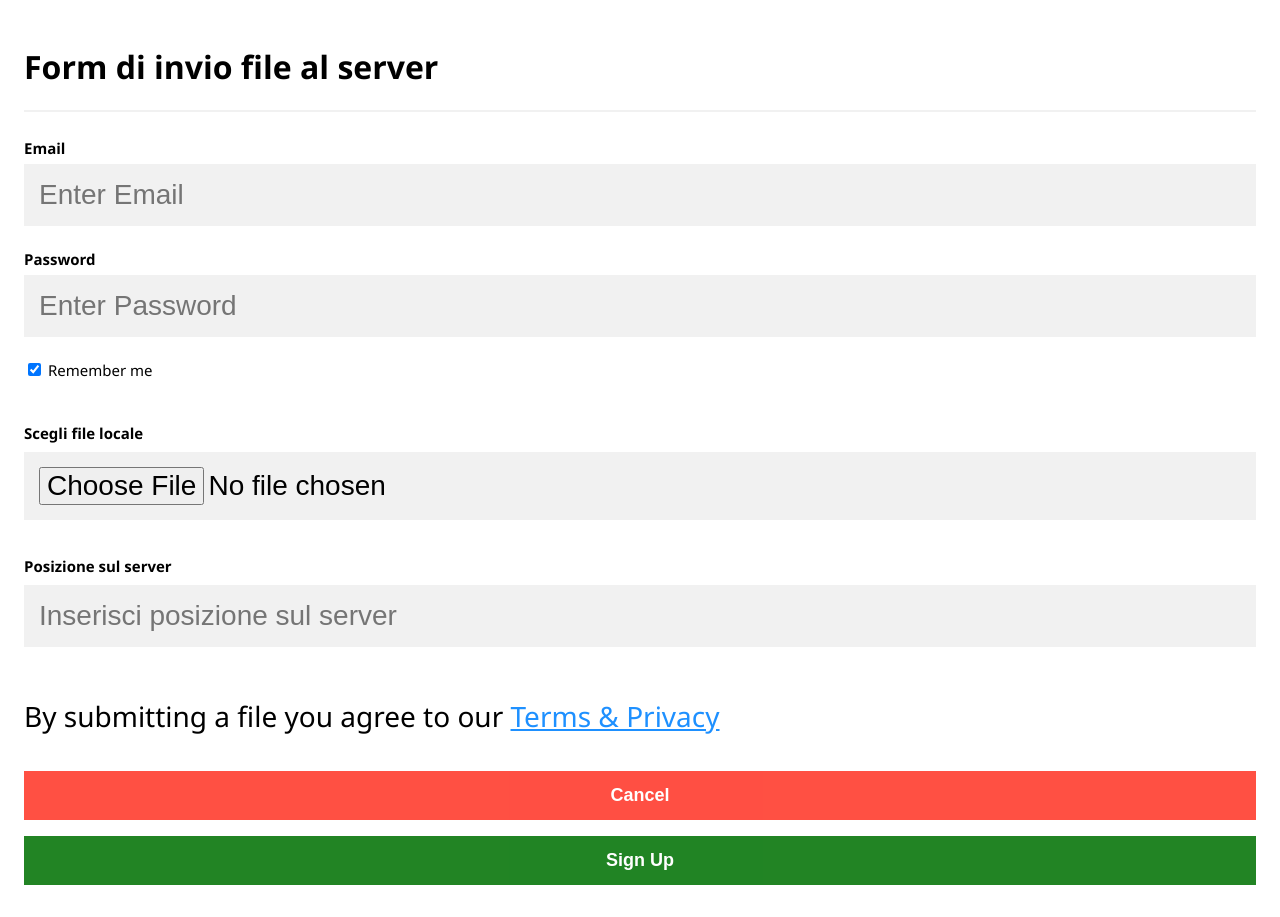
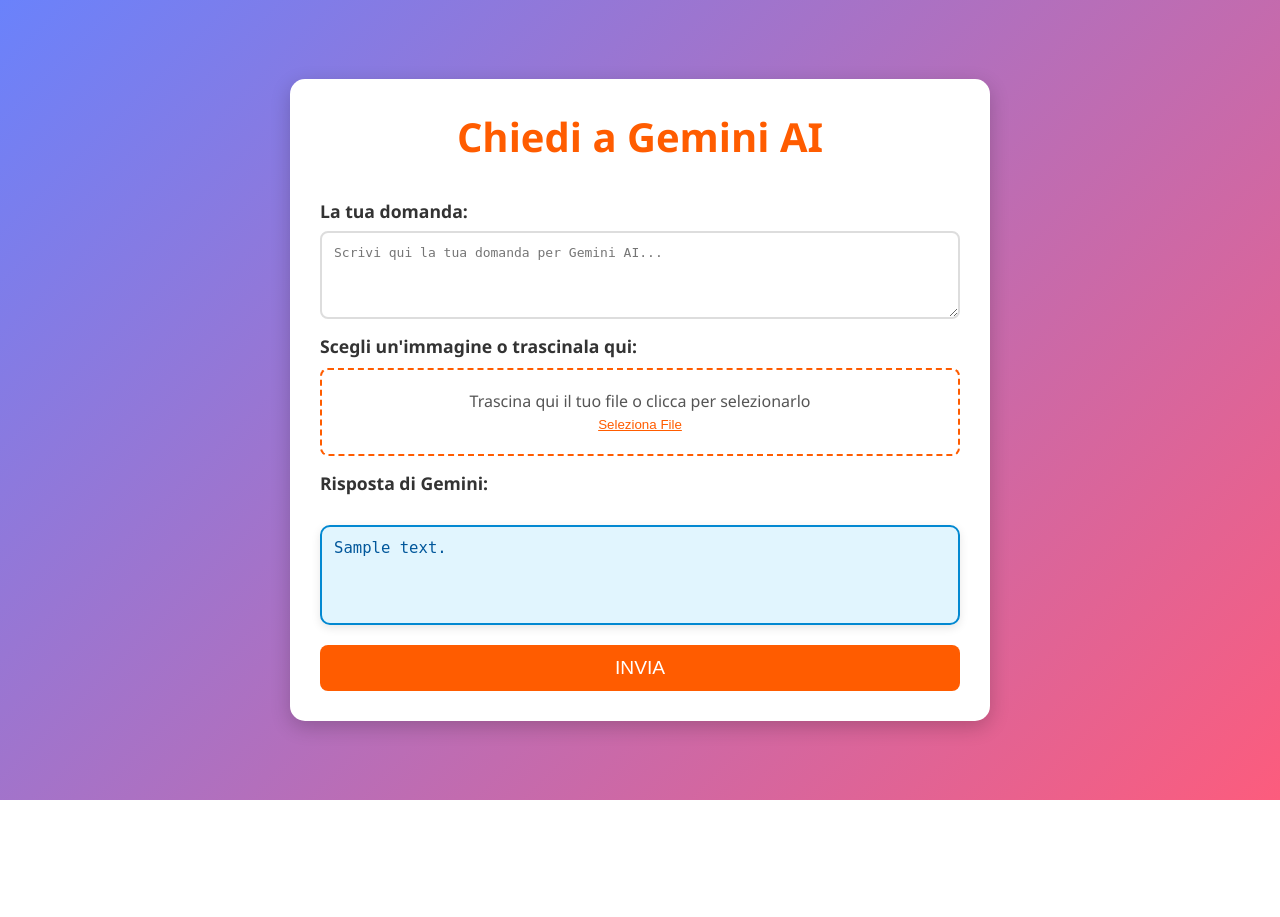
Before and after one commit to leobruss/vscodeproject, a Flask app: template Esercizi/generative_AI/templates/sendfile.html in a window 1280 px wide. After the commit the page ends 800 px from the top, so only its background shows below. Run offline with Flask 3, Linux system fonts and the light colour scheme; the template is opened without the code that fills it: most values are stand-ins (such as "Sample title", 1, 10 or a date in 2020).

Commit message:
Esercizio gemini

```diff
--- a/Esercizi/generative_AI/client.py
+++ b/Esercizi/generative_AI/client.py
@@ -51,7 +51,6 @@
         else:
             print("\nerror: " + response.json()["error"]["message"])
 
-    # Richiesta dati cittadino
     elif iOper == 2:
         sArgomento = input(" Rispondi ad una domanda: ")
 
--- a/Esercizi/generative_AI/server.py
+++ b/Esercizi/generative_AI/server.py
@@ -1,13 +1,35 @@
 from flask import Flask, render_template, request
+from utility_gemini import question_gemini
+import os
 
-api = Flask("__name__")
+api = Flask(__name__)
 
-@api.route('/', methods = ['GET'])
+@api.route('/', methods=['GET'])
 def index():
-    return render_template("sendfile.html")
+    return render_template('sendfile.html')
 
-@api.route('/mansendfile', methods = ['POST'])
-def index():
-    return render_template("sendfile.html")
+@api.route('/mansendfile', methods=['POST'])
+def mansendfile():
+    # Recupera la domanda inviata tramite il form
+    question = request.form.get('question')
 
-api.run(host = "127.0.0.1", port = 8085, ssl_context="adhoc")
+    # Verifica se è presente un file immagine
+    image = request.files.get("image")
+
+    if not image:
+        risposta = question_gemini(question)
+        return render_template("sendfile.html", answer=risposta)
+
+    # Put here some other checks (security, file length etc...)S
+    else:
+
+        file = request.files.get("image")
+        risposta = question_gemini(question, image=file,)
+        question = ""
+        image = ""
+        return render_template("sendfile.html", answer=risposta)
+
+
+
+
+api.run(host="0.0.0.0",port=8085)
--- a/Esercizi/generative_AI/templates/sendfile.html
+++ b/Esercizi/generative_AI/templates/sendfile.html
@@ -1,82 +1,215 @@
 <!DOCTYPE html>
-<html>
+<html lang="it">
 <head>
+    <meta charset="UTF-8">
+    <meta name="viewport" content="width=device-width, initial-scale=1.0">
+    <title>Chiedi a Gemini AI</title>
     <style>
-        body{
+        /* Reset del margin e padding */
+        * {
+            margin: 0;
+            padding: 0;
+            box-sizing: border-box;
+        }
+
+        body {
             font-family: 'Segoe UI', Tahoma, Geneva, Verdana, sans-serif;
+            background: linear-gradient(135deg, #6a82fb 0%, #fc5c7d 100%);
+            min-height: 100vh;
+            display: flex;
+            justify-content: center;
+            align-items: center;
+            color: #fff;
         }
-        * {box-sizing: border-box}
-        input[type=text], input[type=password],input[type=file] {
+
+        .container {
+            background-color: #ffffff;
+            padding: 30px;
+            border-radius: 15px;
+            box-shadow: 0 6px 20px rgba(0, 0, 0, 0.2);
+            max-width: 700px;
             width: 100%;
-        font-size: 28px;
-        padding: 15px;
-        margin: 5px 0 22px 0;
-        display: inline-block;
+            animation: fadeIn 1s ease-in-out;
+        }
+
+        h1 {
+            text-align: center;
+            color: #ff5c00;
+            font-size: 2.5em;
+            margin-bottom: 20px;
+        }
+
+        form {
+            display: flex;
+            flex-direction: column;
+        }
+
+        label {
+            font-weight: bold;
+            color: #333;
+            margin-top: 15px;
+            font-size: 1.1em;
+        }
+
+        textarea {
+            padding: 12px;
+            margin-top: 8px;
+            border: 2px solid #ddd;
+            border-radius: 8px;
+            font-size: 1em;
+            transition: border-color 0.3s ease;
+        }
+
+        /* Stile per l'area di upload drag-and-drop */
+        .drop-area {
+            border: 2px dashed #ff5c00;
+            border-radius: 8px;
+            padding: 20px;
+            text-align: center;
+            margin-top: 10px;
+            transition: background-color 0.3s ease;
+            color: #555;
+        }
+
+        .drop-area.hover {
+            background-color: #f9f9f9;
+        }
+
+        input[type="submit"] {
+            margin-top: 20px;
+            padding: 12px;
+            background-color: #ff5c00;
+            color: white;
             border: none;
-        background: #f1f1f1;
+            border-radius: 8px;
+            cursor: pointer;
+            font-size: 1.2em;
+            transition: background-color 0.3s ease;
         }
-        label{
-        font-size: 15px;
+
+        input[type="submit"]:hover {
+            background-color: #e67e00;
         }
-        input[type=text]:focus, input[type=password]:focus {
-        background-color: #ddd;
+
+        textarea:focus {
+            border-color: #ff5c00;
             outline: none;
         }
-        hr {
-        border: 1px solid #f1f1f1;
-        margin-bottom: 25px;
+
+        .file-name {
+            margin-top: 5px;
+            color: #555;
+            font-size: 0.9em;
         }
-        button {
-        font-size: 18px;
-        font-weight: bold;
-        background-color: rgb(10, 119, 13);
-        color: white;
-        padding: 14px 20px;
-        margin: 8px 0;
-        border: none;
-        cursor: pointer;
-        width: 100%;
-        opacity: 0.9;
+
+        /* Riquadro aggiuntivo per la risposta */
+        #gemini-response {
+            margin-top: 30px;
+            padding: 12px;
+            background-color: #e1f5fe;
+            border: 2px solid #0288d1;
+            border-radius: 10px;
+            color: #01579b;
+            font-size: 1.2em;
+            box-shadow: 0 3px 10px rgba(0, 0, 0, 0.1);
+            resize: none;
         }
-        button:hover {
-        opacity:1;
+
+        /* Aggiunta di animazioni per rendere il form più vivace */
+        @keyframes fadeIn {
+            from {
+                opacity: 0;
+                transform: translateY(-20px);
             }
-        .cancel {
-        padding: 14px 20px;
-        background-color: #ff3d2f;
+            to {
+                opacity: 1;
+                transform: translateY(0);
             }
-        .formContainer {
-        padding: 16px;
         }
-        .formContainer p{
-        font-size: 28px;
+
+        /* Responsive */
+        @media (max-width: 768px) {
+            .container {
+                padding: 20px;
+            }
+
+            h1 {
+                font-size: 2em;
+            }
+
+            input[type="submit"] {
+                font-size: 1.1em;
+            }
         }
     </style>
+</head>
 <body>
-        <form method="POST" action="mansendfile" enctype="multipart/form-data">
-            <div class="formContainer">
-                <h1>Form di invio file al server</h1>
-                <hr>
-                <label for="email"><b>Email</b></label>
-                <input type="text" placeholder="Enter Email" name="email" required>
-                <label for="password"><b>Password</b></label>
-                <input type="password" placeholder="Enter Password" name="password" required>
-            <label>
-                <input type="checkbox" checked="checked" name="remember" style="marginbottom: 15px"> Remember me
-            </label>
-            <p>
-                <label for="file"><b>Scegli file locale</b></label>
-                <input type="file" name="file" id="file" required/>
-                <label for="posizione"><b>Posizione sul server</b></label>
-                <input type="text" placeholder="Inserisci posizione sul server" name="posizione" required>
-            </p>
-            <p>By submitting a file you agree to our <a href="#"
-            style="color:dodgerblue">Terms & Privacy</a><p>
-                <div>
-                    <button type="button" class="cancel">Cancel</button>
-                    <button type="submit" class="signup">Sign Up</button>
+
+<div class="container">
+    <h1>Chiedi a Gemini AI</h1>
+    <form id="geminiForm" action="mansendfile" method="post" enctype="multipart/form-data" onsubmit="showResponse(event)">
+        <label for="question">La tua domanda:</label>
+        <textarea id="question" name="question" rows="4" placeholder="Scrivi qui la tua domanda per Gemini AI..." required></textarea>
+
+        <label for="file-upload" class="file-upload-label">Scegli un'immagine o trascinala qui:</label>
+        <div class="drop-area" id="drop-area" ondrop="dropHandler(event)" ondragover="dragOverHandler(event)">
+            <p>Trascina qui il tuo file o clicca per selezionarlo</p>
+            <input type="file" id="file-upload" name="image" accept="image/*" onchange="updateFileName()" style="display: none;">
+            <button type="button" onclick="document.getElementById('file-upload').click();" style="background: none; border: none; color: #ff5c00; cursor: pointer; text-decoration: underline;">Seleziona File</button>
         </div>
+
+        <label for="gemini-response">Risposta di Gemini:</label>
+        <textarea id="gemini-response" name="gemini-response" rows="4" placeholder="La risposta di Gemini apparirà qui..." readonly>{{answer}}</textarea>
+
+        <input type="submit" value="INVIA">
+    </form>
 </div>
-        </form>
 </body>
+<script>
+    // Funzione per gestire l'upload dell'immagine
+    function dropHandler(event) {
+        event.preventDefault();
+        const files = event.dataTransfer.files;
+        if (files.length > 0) {
+            const file = files[0];
+            if (file.type.startsWith('image/')) {
+                const img = document.getElementById('image-preview');
+                const reader = new FileReader();
+                reader.onload = function(e) {
+                    img.src = e.target.result;
+                    img.style.display = 'block'; // Mostra l'immagine
+                }
+                reader.readAsDataURL(file);
+            } else {
+                alert("Per favore carica solo un'immagine.");
+            }
+        }
+    }
+
+    function dragOverHandler(event) {
+        event.preventDefault();
+        const dropArea = document.getElementById('drop-area');
+        dropArea.classList.add('hover');
+    }
+
+    // Rimuovi la classe hover quando il mouse esce dall'area di drag
+    function dragLeaveHandler(event) {
+        const dropArea = document.getElementById('drop-area');
+        dropArea.classList.remove('hover');
+    }
+
+    // Aggiornamento del file name (se necessario)
+    function handleFileInput(event) {
+        const file = event.target.files[0];
+        const img = document.getElementById('image-preview');
+        if (file) {
+            const reader = new FileReader();
+            reader.onload = function(e) {
+                img.src = e.target.result;
+                img.style.display = 'block'; // Mostra l'immagine
+            }
+            reader.readAsDataURL(file);
+        }
+    }
+</script>
 </html>
--- /dev/null
+++ b/Esercizi/generative_AI/utility_gemini.py
@@ -0,0 +1,36 @@
+import requests
+import subprocess
+import base64
+import json
+
+# Variabili globali
+base_url = "https://generativelanguage.googleapis.com/v1beta/models/gemini-1.5-flash-latest:generateContent?key="
+sGoogleApiKey = "AIzaSyChlPrxdzMFAbO9N33aOXDexlBdL6-MysA"
+api_url = base_url + sGoogleApiKey
+
+def ComponiJsonPerImmagine(sImagePath):
+    subprocess.run(["rm", "./image.jpg"])
+    subprocess.run(["rm", "./request.json"])
+    subprocess.run(["cp", sImagePath, "./image.jpg"])
+    subprocess.run(["bash", "./creajsonpersf.sh"])
+
+def question_gemini(question, image=None):
+    # Se è presente un'immagine, compila il JSON per l'immagine
+    if image:
+        file = base64.b64encode(image.read()).decode("utf-8")
+        dJsonRequest: dict = {"contents": [{"parts": [{"text": question}, {"inline_data": {"mime_type": "image/jpeg", "data": file}}]}]}
+        # Invia la richiesta all'API di Gemini
+        response = requests.post(api_url, json=dJsonRequest, verify=False)
+
+    else:
+        # Se non c'è un'immagine, invia solo la domanda
+        jsonDataRequest = {"contents": [{"parts": [{"text": question}]}]}
+        response = requests.post(api_url, json=jsonDataRequest, verify=False)
+
+    # Gestisci la risposta
+    if response.status_code == 200:
+        dResponse = response.json()
+        dListaContenuti = dResponse['candidates'][0]
+        return dListaContenuti['content']['parts'][0]['text']
+    else:
+        return "Errore: " + response.json().get("error", {}).get("message", "Errore sconosciuto")
```
Also changed, not shown: Esercizi/generative_AI/static/image.jpg (renamed from Esercizi/generative_AI/image.jpg), Esercizi/generative_AI/static/lebron-guarding-curry.webp (renamed from Esercizi/generative_AI/lebron-guarding-curry.webp). Lines whose indentation alone changed are shown as unchanged.
